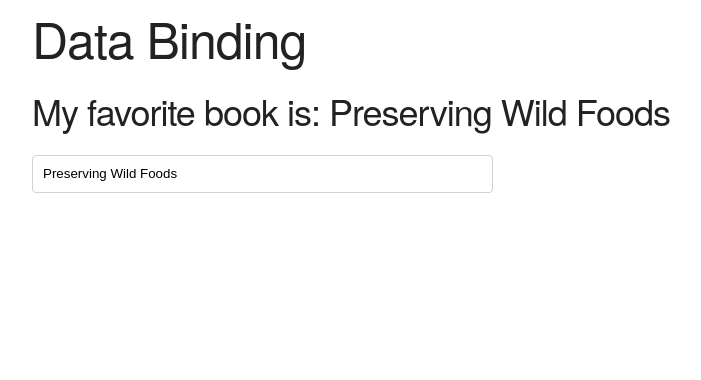
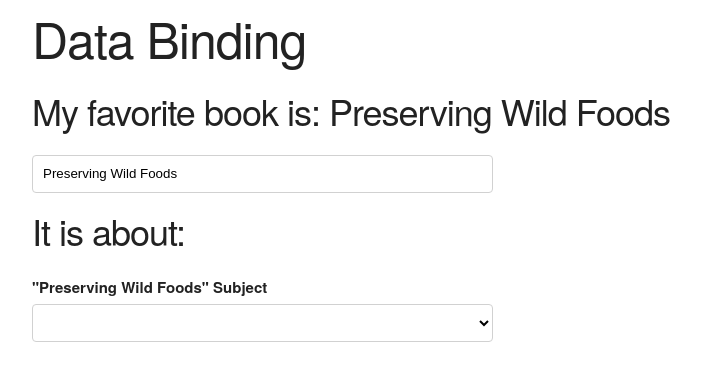
Before and after one commit to craftninja/angular-curr, a website: page Unit01/02/index.html in a window 1280 px wide. Shown: the whole page, without its empty margins (128-829 px from the left). Drawn offline with nearby package versions, Linux system fonts and the light colour scheme.

Commit message:
unit 01-02b

```diff
--- a/Unit01/02/index.html
+++ b/Unit01/02/index.html
@@ -15,6 +15,17 @@
           <input type="text" class="u-full-width" placeholder="What is your favorite book?" ng-model="book" ng-init="book='Preserving Wild Foods'">
         </div>
       </div>
+      <h3>It is about: <span ng-bind="subject"></span></h3>
+      <div class="row">
+        <div class="six columns">
+          <label for="subject">"{{book}}" Subject</label>
+          <select class="u-full-width" id="subject" ng-model="subject">
+            <option value="dragons">Dragons</option>
+            <option value="food">Food</option>
+            <option value="code">Code</option>
+          </select>
+        </div>
+      </div>
     </div>
   </body>
 </html>
```
